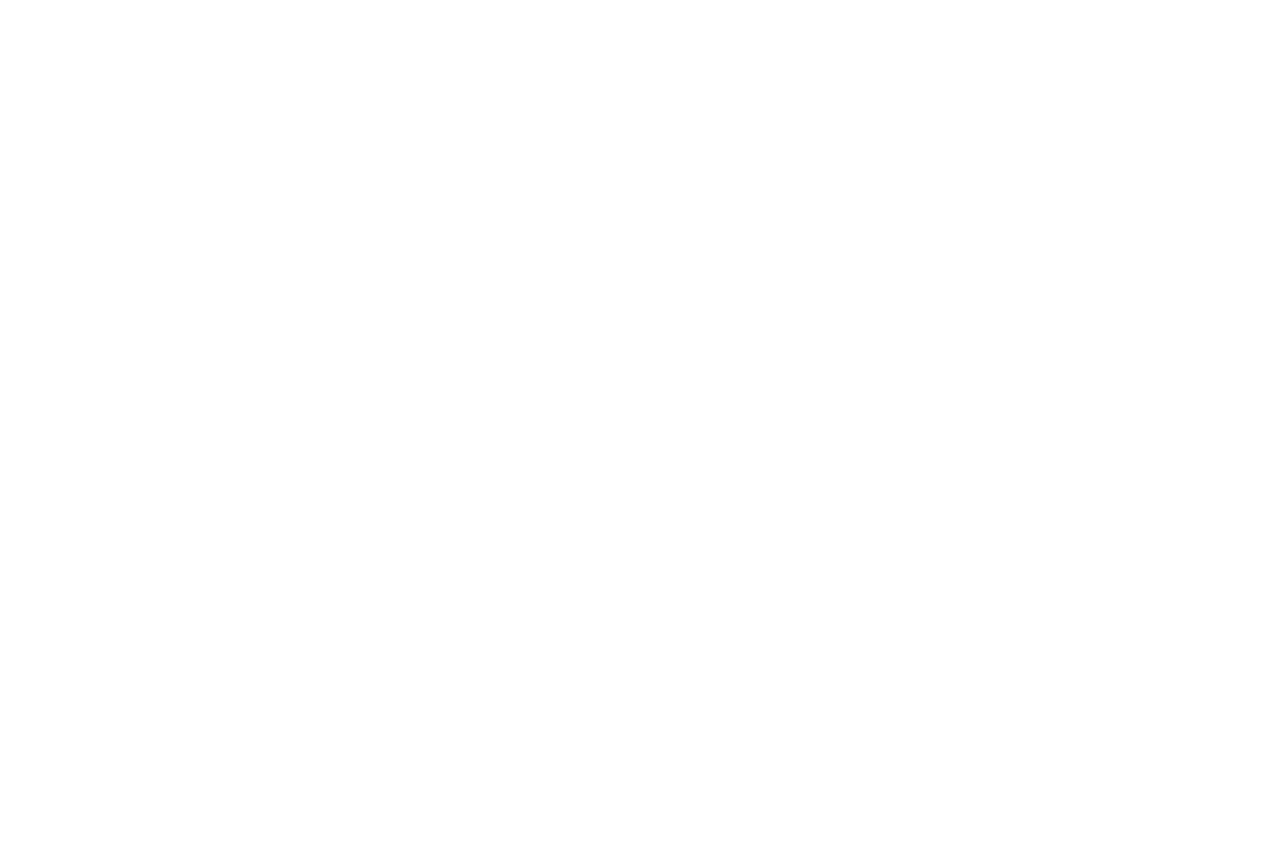
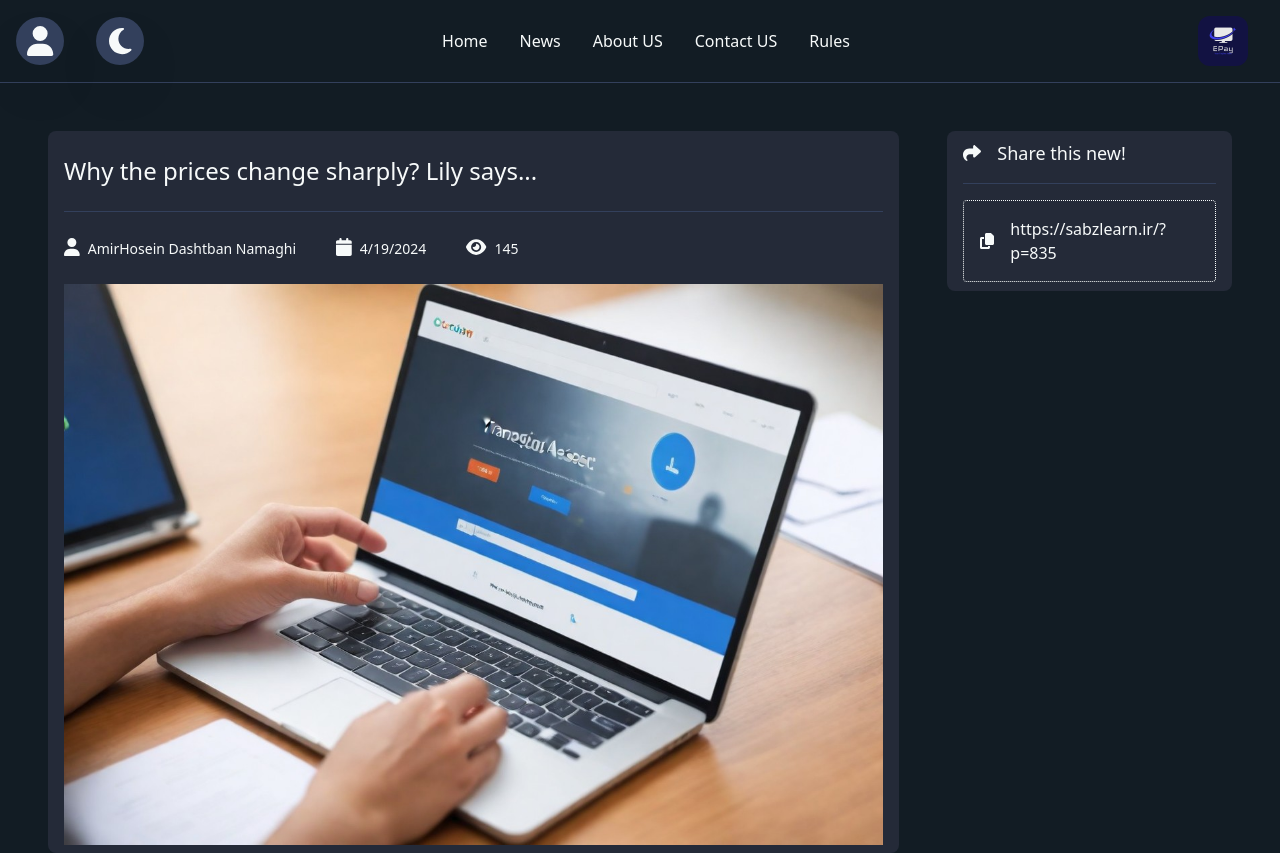
Before and after one commit to amirhossein-dashtban1/Responsive-Dashboard, a React (Vite) app in the folder my-project/: page /new/1 in a window 1280 px wide. Before the commit this address had no page. Shown: the top 853 px of the page. Before the commit the page ends 800 px from the top, so only its background shows below. Built offline with nearby package versions, Linux system fonts and the light colour scheme.

Commit message:
added the new component and set up the page

```diff
--- a/my-project/src/App.jsx
+++ b/my-project/src/App.jsx
@@ -9,6 +9,7 @@ import Main from "./pages/Main";
 import News from "./pages/News";
 import Transactions from "./components/Transactions";
 import Inbox from "./components/Inbox";
+import New from "./pages/New";
 
 export default function App() {
 	const [mode, themeMode] = modeSetting();
@@ -42,6 +43,8 @@ export default function App() {
 				<Route
 					path='/news/:paginationNumber'
 					element={<News />}></Route>
+
+				<Route path='/new/:id' element={<New />}></Route>
 			</Routes>
 		</ThemeModeContext.Provider>
 	);
--- a/my-project/src/components/NewsBox.jsx
+++ b/my-project/src/components/NewsBox.jsx
@@ -10,11 +10,14 @@ export default function NewsBox() {
 					</h3>
 
 					<p className='xl:text-xl lg:text-lg x2s:text-[9px] break-all'>
-						a;sldajcakcldnscsbzvhjbvjzska;sldajcakcldnscsbzvhjbvjzssldajcakcldnscsbzvhjbvjzsk
+						Lorem Ipsum is simply dummy text of the printing
+						andtypesetting industry. Lorem Ipsum has been the
+						industry's standard dummy text ever since the 1500s,when
+						an unknown printer took a galley of type an
 					</p>
 				</div>
 
-				<Link className=''>
+				<Link className='' to={`/new/1`}>
 					<button className='bg-dark-primaryButton md:p-2 x2s:p-[4px] md:text-sm x2s:text-[7px] text-dark-primaryButtonText relative rounded-lg hover:bg-[#ffe95b]'>
 						Read More!
 					</button>
--- /dev/null
+++ b/my-project/src/pages/New.jsx
@@ -0,0 +1,87 @@
+import NavBar from "../components/NavBar";
+import Footer from "../components/Footer";
+
+import { FontAwesomeIcon } from "@fortawesome/react-fontawesome";
+import {
+	faCalendar,
+	faCopy,
+	faEye,
+	faShare,
+	faUser,
+} from "@fortawesome/free-solid-svg-icons";
+
+export default function New() {
+	return (
+		<div className='dark:bg-dark-primary dark:text-dark-primaryText'>
+			<div className='items-center border-b border-b-dark-primaryBorder flex justify-between p-4 w-full'>
+				<NavBar />
+			</div>
+
+			<section className='flex p-12'>
+				<div className='bg-[#242A38] rounded-lg flex flex-col px-4 py-2 w-3/4'>
+					<div className='border-dark-primaryBorder border-b pb-6 pt-4'>
+						<h1 className='text-2xl'>
+							Why the prices change sharply? Lily says...
+						</h1>
+					</div>
+
+					<div className='items-center flex my-6'>
+						<div className='mr-10'>
+							<FontAwesomeIcon
+								className=' rounded-2xl shadow-2xl text-lg'
+								icon={faUser}
+							/>
+							<span className='text-sm ml-2'>
+								AmirHosein Dashtban Namaghi
+							</span>
+						</div>
+						<div className='mr-10'>
+							<FontAwesomeIcon
+								className=' rounded-2xl shadow-2xl text-lg'
+								icon={faCalendar}
+							/>
+							<span className='text-sm ml-2'>4/19/2024</span>
+						</div>
+						<div className='mr-10'>
+							<FontAwesomeIcon
+								className=' rounded-2xl shadow-2xl text-lg'
+								icon={faEye}
+							/>
+							<span className='text-sm ml-2'>145</span>
+						</div>
+					</div>
+
+					<div className='items-center flex flex-col'>
+						<img
+							src='/src/assets/pikaso_texttoimage_A-picture-of-transferring-assets-through-the-Inter.jpeg'
+							className=''
+						/>
+					</div>
+				</div>
+
+				<div className='bg-[#242A38] items-center rounded-lg flexflex-col ml-12 px-4 py-2 h-40 w-1/4'>
+					<div className='border-b-dark-primaryBorder border-b items-center flex pb-4'>
+						<FontAwesomeIcon
+							className='rounded-2xl shadow-2xl text-lg mr-2'
+							icon={faShare}
+						/>
+						<span className='ml-2 text-lg'>Share this new!</span>
+					</div>
+					<div className='mt-4'>
+						<div className='border border-dotted rounded items-cemter flex justify-center p-4'>
+							<div className='items-center flex justify-center mr-4'>
+								<FontAwesomeIcon className='' icon={faCopy} />
+							</div>
+
+							<div className='items-center flex justify-center mr-4'>
+								<p>https://sabzlearn.ir/?p=835</p>
+							</div>
+						</div>
+					</div>
+				</div>
+			</section>
+
+			<Footer />
+		</div>
+	);
+}
```
